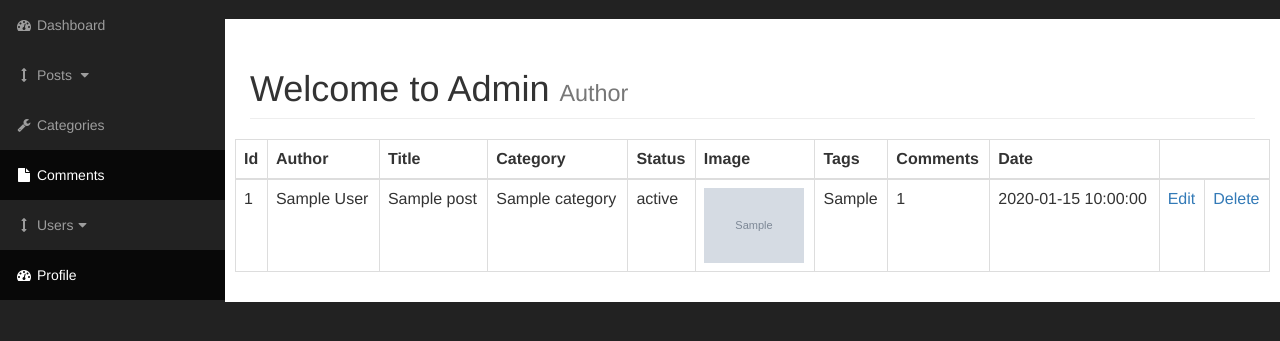
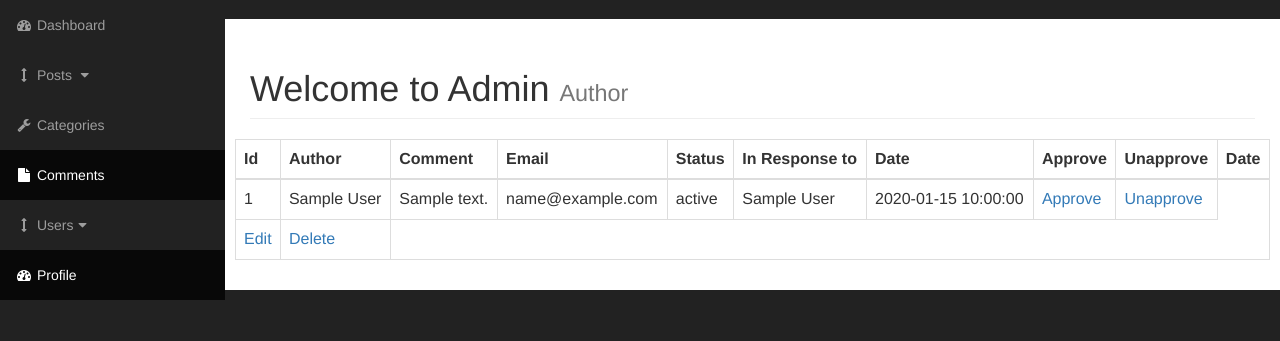
Before and after one commit to dreadlord-sedai/CMS-php, a PHP site: page /admin/comments.php in a window 1280 px wide. Shown: the part 51-392 px from the top of the page. Run offline with PHP 8.4, Linux system fonts and the light colour scheme; tables that the repository leaves empty or names only in its code hold one stand-in row (values such as "Sample post"); grey boxes marked "Sample" are stand-in pictures; grey boxes labelled with a size stand in for pictures from a placeholder-image service; some libraries are stand-ins or nearby versions.

Commit message:
Comments

```diff
--- a/admin/includes/view_all_comments.php
+++ b/admin/includes/view_all_comments.php
@@ -3,53 +3,54 @@
         <tr>
             <th>Id</th>
             <th>Author</th>
-            <th>Title</th>
-            <th>Category</th>
+            <th>Comment</th>
+            <th>Email</th>
             <th>Status</th>
-            <th>Image</th>
-            <th>Tags</th>
-            <th>Comments</th>
+            <th>In Response to</th>
+            <th>Date</th>
+            <th>Approve</th>
+            <th>Unapprove</th>
             <th>Date</th>
         </tr>
     </thead>
     <tbody></tbody>
     <?php
 
-    $query = "SELECT * FROM posts";
-    $select_posts = mysqli_query($connection, $query);
+    $query = "SELECT * FROM comments";
+    $select_comments = mysqli_query($connection, $query);
 
-    while ($row = mysqli_fetch_assoc($select_posts)) {
-        $post_id = $row['post_id'];
-        $post_author = $row['post_author'];
-        $post_title = $row['post_title'];
-        $post_category_id = $row['post_category_id'];
-        $post_status = $row['post_status'];
-        $post_image = $row['post_image'];
-        $post_tags = $row['post_tags'];
-        $post_comment_count = $row['post_comment_count'];
-        $post_date = $row['post_date'];
+    while ($row = mysqli_fetch_assoc($select_comments)) {
+        $comment_id = $row['comment_id'];
+        $comment_author = $row['comment_author'];
+        $comment_post_id = $row['comment_post_id'];
+        $comment_status = $row['comment_status'];
+        $comment_email = $row['comment_email'];
+        $comment_content = $row['comment_content'];
+        $comment_date = $row['comment_date'];
 
         echo "<tr>";
-        echo "<td>{$post_id}</td>";
-        echo "<td>{$post_author}</td>";
-        echo "<td>{$post_title}</td>";
+        echo "<td>{$comment_id}</td>";
+        echo "<td>{$comment_author}</td>";
+        echo "<td>{$comment_content}</td>";
+        echo "<td>{$comment_email}</td>";
 
-        $query = "SELECT * FROM categories WHERE id = {$post_category_id}";
-        $select_categories = mysqli_query($connection, $query);
+        // $query = "SELECT * FROM comments WHERE comment_id = {$comment_post_id}";
+        // $select_categories = mysqli_query($connection, $query);
 
-        while ($row = mysqli_fetch_assoc($select_categories)) {
-            $cat_title = $row['cat_title'];
+        // while ($row = mysqli_fetch_assoc($select_categories)) {
+        //     $cat_title = $row['cat_title'];
 
-            echo "<td>{$cat_title}</td>";
-        }
+        //     echo "<td>{$cat_title}</td>";
+        // }
 
-        echo "<td>{$post_status}</td>";
-        echo "<td><img class='img-responsive' width='100' src='../images/{$post_image}' alt='image'></td>";
-        echo "<td>{$post_tags}</td>";
-        echo "<td>{$post_comment_count}</td>";
-        echo "<td>{$post_date}</td>";
-        echo "<td><a href='posts.php?source=edit_post&p_id={$post_id}'>Edit</a></td>";
-        echo "<td><a href='posts.php?delete={$post_id}'>Delete</a></td>";
+        echo "<td>{$comment_status}</td>";
+        echo "<td>{$comment_author}</td>";
+        echo "<td>{$comment_date}</td>";
+        echo "<td><a href='posts.php?source=edit_post&p_id={$comment_post_id}'>Approve</a></td>";
+        echo "<td><a href='posts.php?delete={$comment_post_id}'>Unapprove</a></td>";
+        echo "</tr>";
+        echo "<td><a href='posts.php?source=edit_post&p_id={$comment_post_id}'>Edit</a></td>";
+        echo "<td><a href='posts.php?delete={$comment_post_id}'>Delete</a></td>";
         echo "</tr>";
     }
     ?>
```
